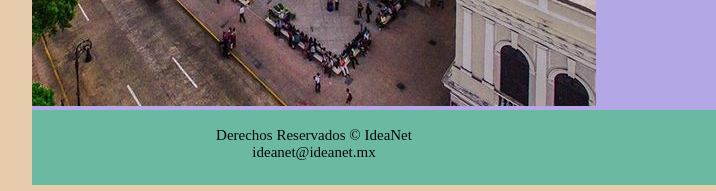
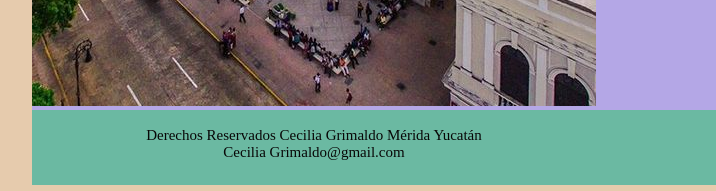
Before and after one commit to CeciliaGrimaldo/Repositorio-Merida, a plain HTML site: page index.html in a window 1280 px wide. Shown: the part 923-1114 px from the top of the page, 107-823 px from the left. Drawn offline with Linux system fonts and the light colour scheme.

Commit message:
Update index.html

```diff
--- a/index.html
+++ b/index.html
@@ -44,8 +44,8 @@
 </tr>
 <tr>
 
-    <td width="50%"><footer><br> Derechos Reservados &copy; IdeaNet <p>
-        ideanet@ideanet.mx
+    <td width="50%"><footer><br> Derechos Reservados Cecilia Grimaldo Mérida Yucatán <p>
+      Cecilia Grimaldo@gmail.com
     </p></footer></td>
     <td width="50%"><footer><br>
 <img src="Facebook.jpg" width="60">
```
